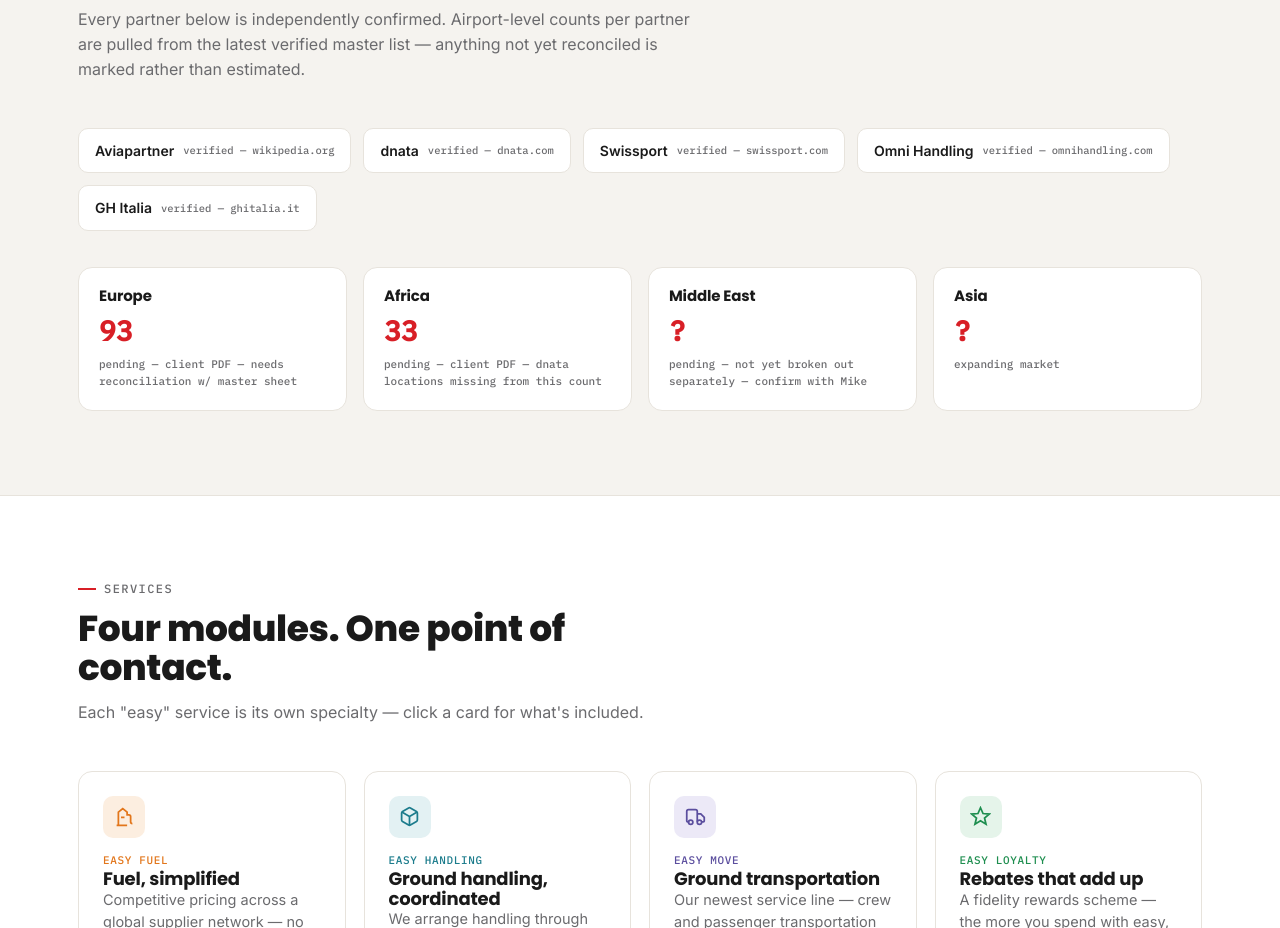
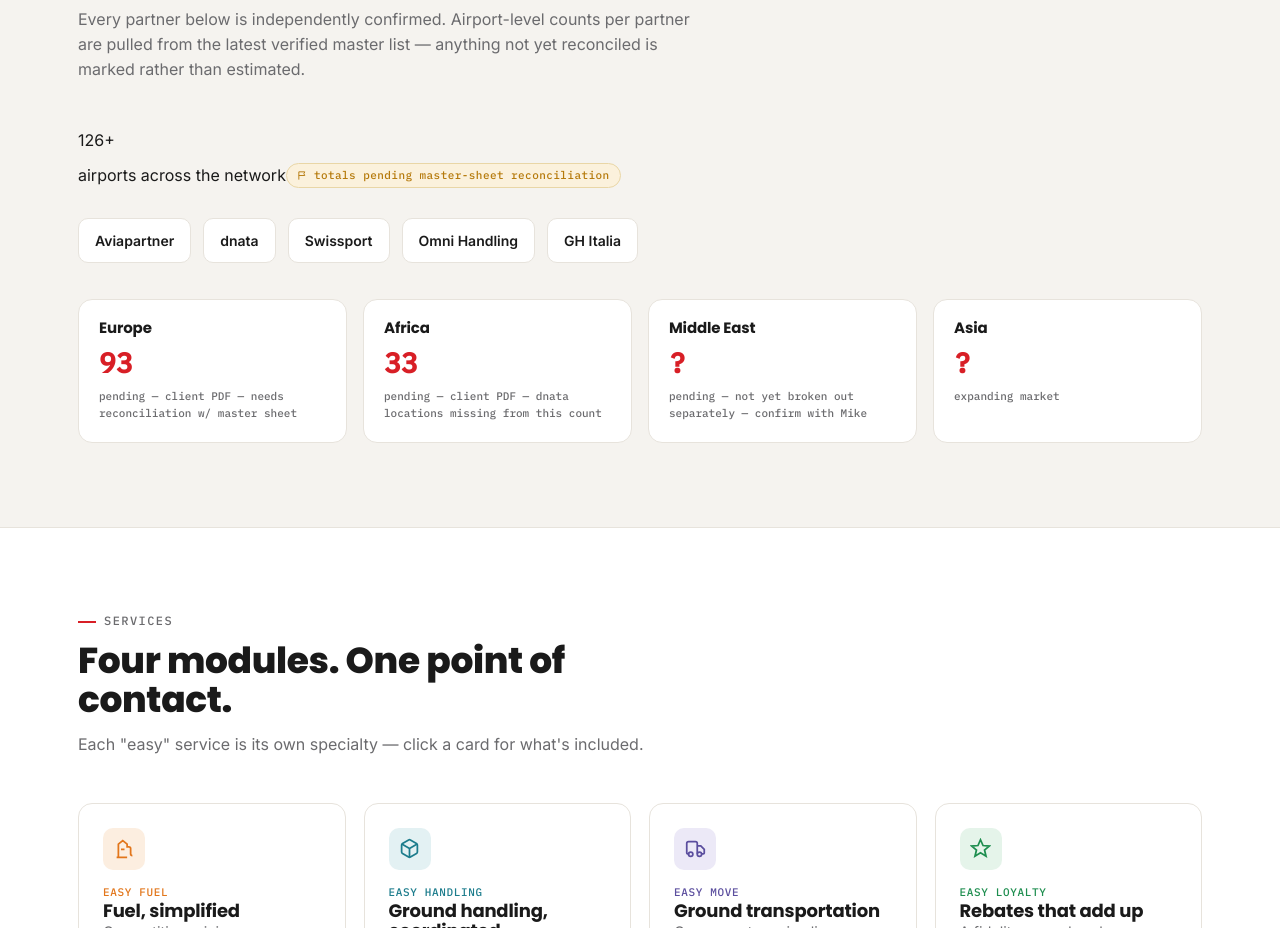
Before and after one commit to BrianL577/ProjectEasy, a Next.js app: page / in a window 1280 px wide. Shown: the part 1131-2059 px from the top of the page. Built offline with nearby package versions, Linux system fonts and the light colour scheme.

Commit message:
Update NetworkSection.tsx

```diff
--- a/components/NetworkSection.tsx
+++ b/components/NetworkSection.tsx
@@ -1,3 +1,4 @@
+import FlagBadge from "./FlagBadge";
 import type { Region } from "@/data/regions";
 import type { Partner } from "@/data/partners";
 
@@ -8,6 +9,9 @@
   regions: Region[];
   partners: Partner[];
 }) {
+  const total = regions.reduce((sum, r) => sum + (r.count ?? 0), 0);
+  const allReconciled = regions.every((r) => r.status === "confirmed");
+
   return (
     <section id="network" className="panel-bg">
       <div className="wrap">
@@ -21,10 +25,20 @@
           </p>
         </div>
 
+        <div className="total-banner">
+          <div className="total-num">{total}+</div>
+          <div className="total-label">
+            airports across the network
+            {!allReconciled && (
+              <FlagBadge>totals pending master-sheet reconciliation</FlagBadge>
+            )}
+          </div>
+        </div>
+
         <div className="partner-row">
           {partners.map((p) => (
             <div className="partner-chip" key={p.name}>
-              {p.name} <span className="src">{p.note}</span>
+              {p.name}
             </div>
           ))}
         </div>
```
